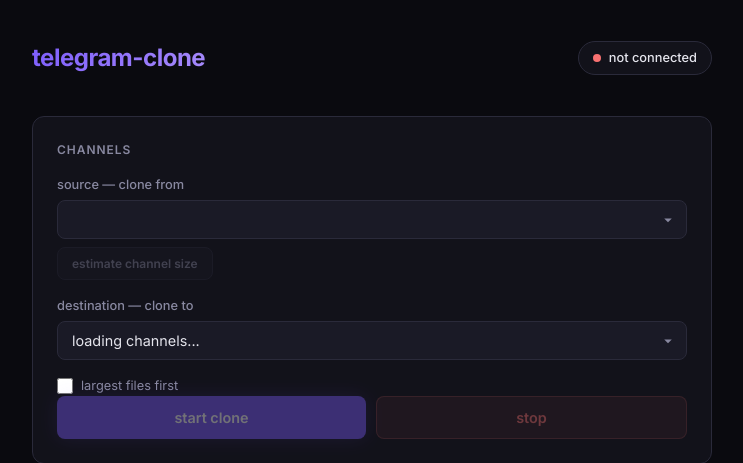
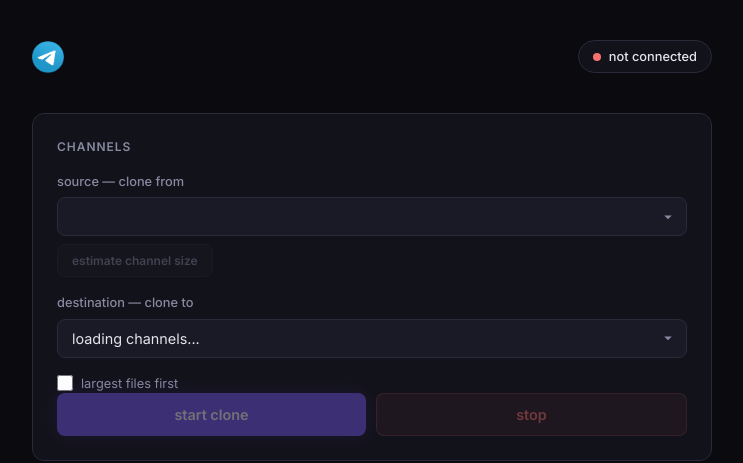
Before and after one commit to kntjspr/telegram-clone, a Flask app: page / in a window 1280 px wide. Shown: the top 463 px of the page, without its empty margins (268-1011 px from the left). Run offline with Flask 3, Linux system fonts and the light colour scheme; lists and menus that the app fills with data are empty.

Commit message:
style: replace header h1 with Telegram logo image

```diff
--- a/templates/index.html
+++ b/templates/index.html
@@ -51,14 +51,10 @@
             margin-bottom: 40px;
         }
 
-        .header h1 {
-            font-size: 1.5rem;
-            font-weight: 700;
-            background: linear-gradient(135deg, var(--accent), #a78bfa);
-            -webkit-background-clip: text;
-            background-clip: text;
-            -webkit-text-fill-color: transparent;
-            letter-spacing: -0.02em;
+        .header-logo {
+            height: 32px;
+            object-fit: contain;
+            display: block;
         }
 
         .status-badge {
@@ -556,7 +552,7 @@
 <body>
     <div class="container">
         <div class="header">
-            <h1>telegram-clone</h1>
+            <img src="/assets/telegram_logo.png" alt="telegram-clone" class="header-logo">
             <div class="status-badge">
                 <div class="status-dot" id="statusDot"></div>
                 <span id="statusText">connecting...</span>
```
